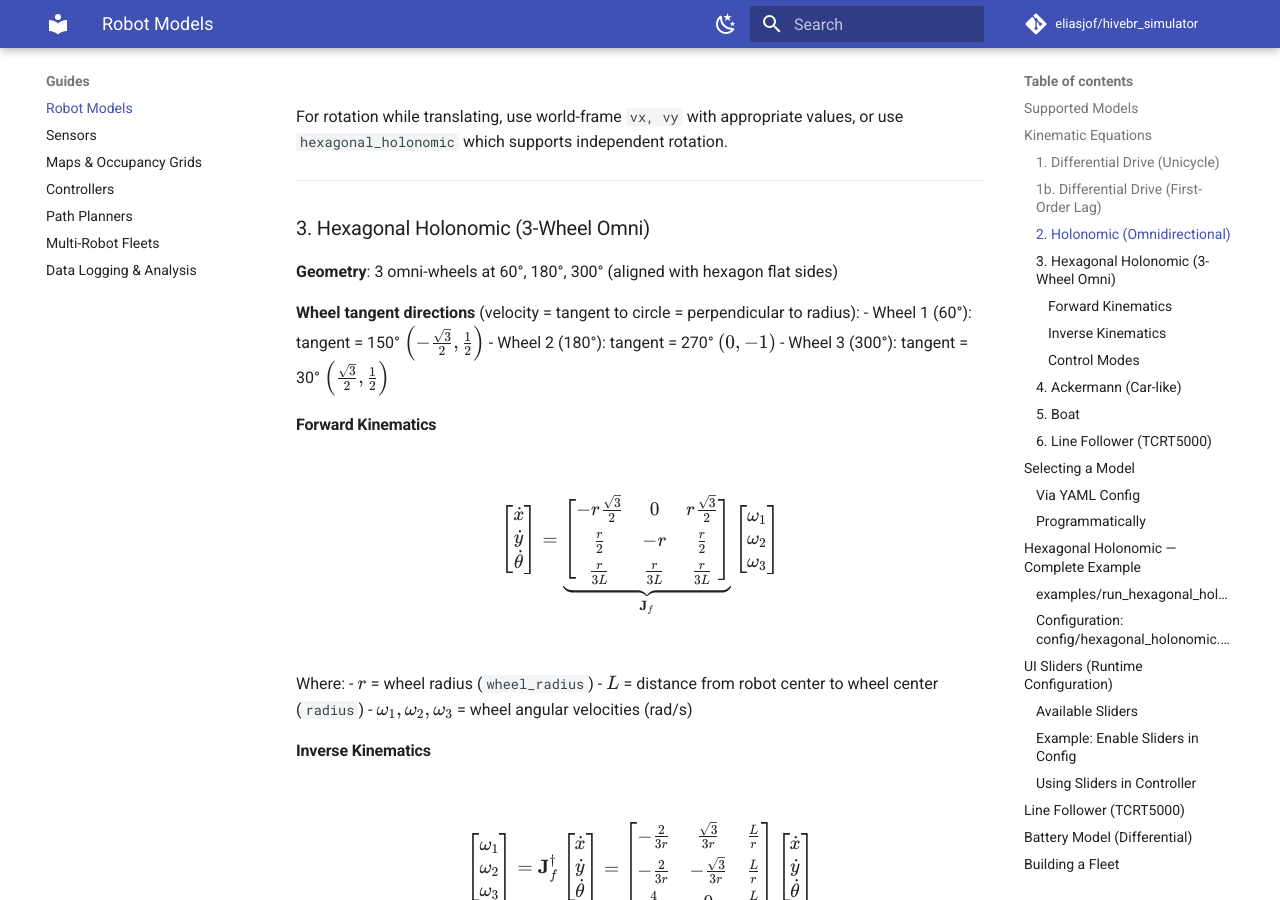
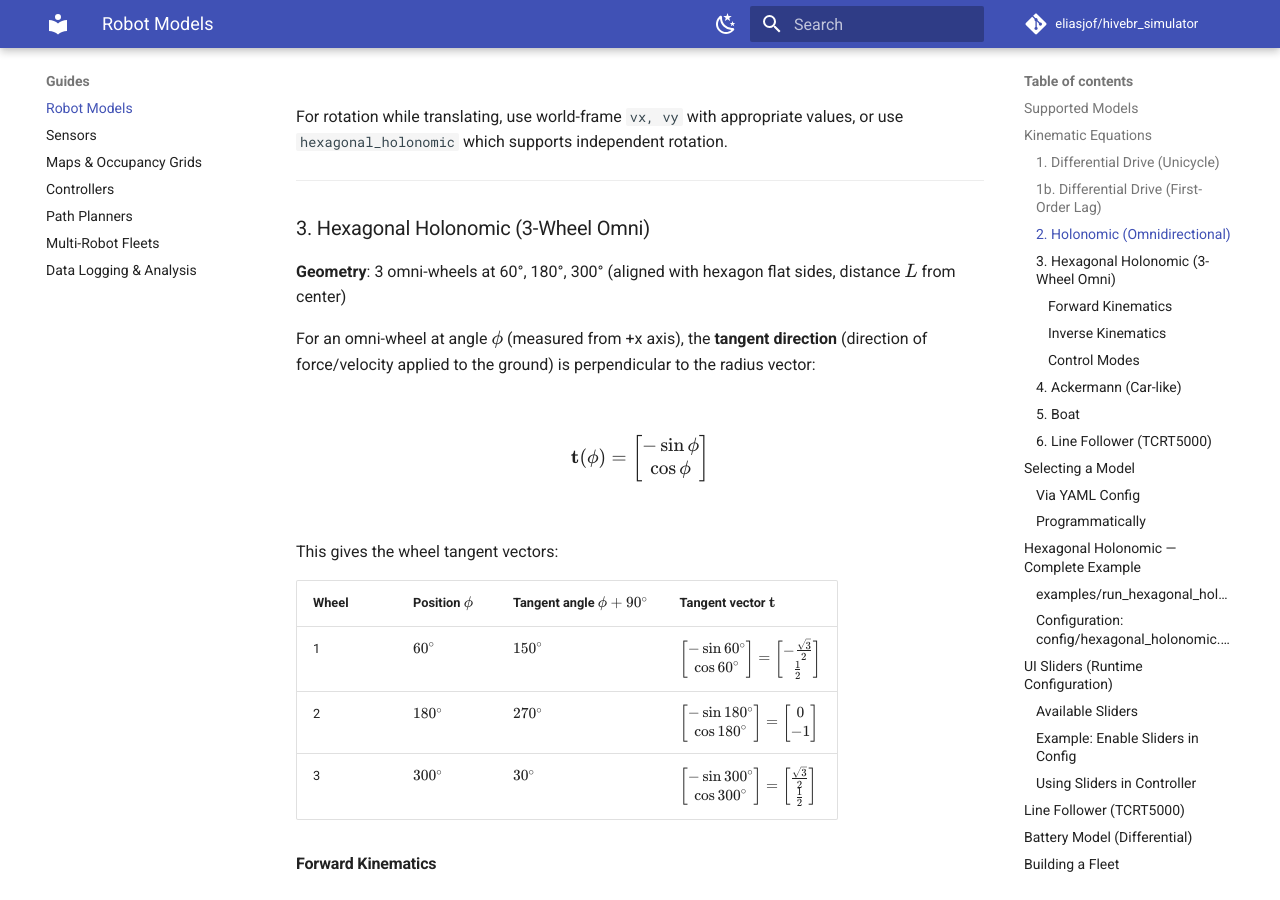
Before and after one commit to eliasjof/hivebr_simulator, an MkDocs documentation site: the page built from docs/robots.md, in a window 1280 px wide and 900 px high, scrolled down 2653 px. Built offline with MkDocs 1.6.1 and Material for MkDocs 9.7.7, drawn with Linux system fonts in a browser that asks for light colours; comment, search, counter and statistics services are not loaded.

Commit message:
fix latex

```diff
--- a/docs/robots.md
+++ b/docs/robots.md
@@ -102,12 +102,21 @@ For rotation while translating, use world-frame `vx, vy` with appropriate values
 
 ### 3. Hexagonal Holonomic (3-Wheel Omni)
 
-**Geometry**: 3 omni-wheels at 60°, 180°, 300° (aligned with hexagon flat sides)
+**Geometry**: 3 omni-wheels at 60°, 180°, 300° (aligned with hexagon flat sides, distance $L$ from center)
 
-**Wheel tangent directions** (velocity = tangent to circle = perpendicular to radius):
-- Wheel 1 (60°):  tangent = 150°  $\left(-\frac{\sqrt{3}}{2}, \frac{1}{2}\right)$
-- Wheel 2 (180°): tangent = 270°  $(0, -1)$
-- Wheel 3 (300°): tangent = 30°   $\left(\frac{\sqrt{3}}{2}, \frac{1}{2}\right)$
+For an omni-wheel at angle $\phi$ (measured from +x axis), the **tangent direction** (direction of force/velocity applied to the ground) is perpendicular to the radius vector:
+
+$$
+\mathbf{t}(\phi) = \begin{bmatrix} -\sin\phi \\ \cos\phi \end{bmatrix}
+$$
+
+This gives the wheel tangent vectors:
+
+| Wheel | Position $\phi$ | Tangent angle $\phi + 90^\circ$ | Tangent vector $\mathbf{t}$ |
+|-------|-----------------|--------------------------------|----------------------------|
+| 1 | $60^\circ$  | $150^\circ$ | $\begin{bmatrix} -\sin 60^\circ \\ \cos 60^\circ \end{bmatrix} = \begin{bmatrix} -\frac{\sqrt{3}}{2} \\ \frac{1}{2} \end{bmatrix}$ |
+| 2 | $180^\circ$ | $270^\circ$ | $\begin{bmatrix} -\sin 180^\circ \\ \cos 180^\circ \end{bmatrix} = \begin{bmatrix} 0 \\ -1 \end{bmatrix}$ |
+| 3 | $300^\circ$ | $30^\circ$  | $\begin{bmatrix} -\sin 300^\circ \\ \cos 300^\circ \end{bmatrix} = \begin{bmatrix} \frac{\sqrt{3}}{2} \\ \frac{1}{2} \end{bmatrix}$ |
 
 #### Forward Kinematics
 
```
Also changed, not shown: docs/examples/hexagonal_holonomic.md (+13 -7 lines).
